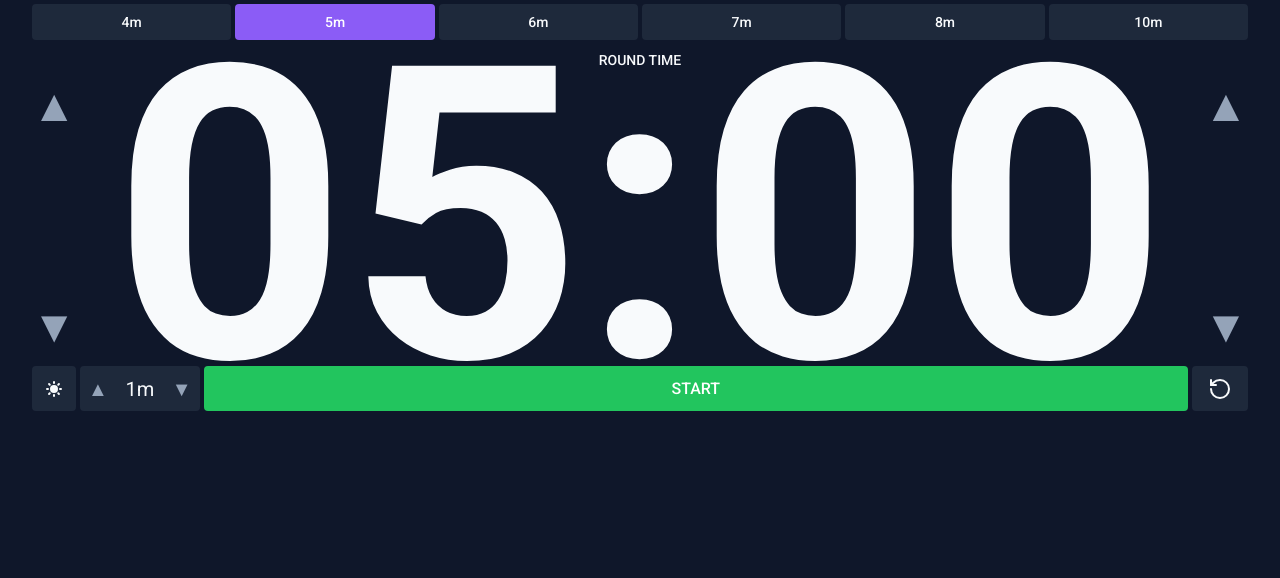
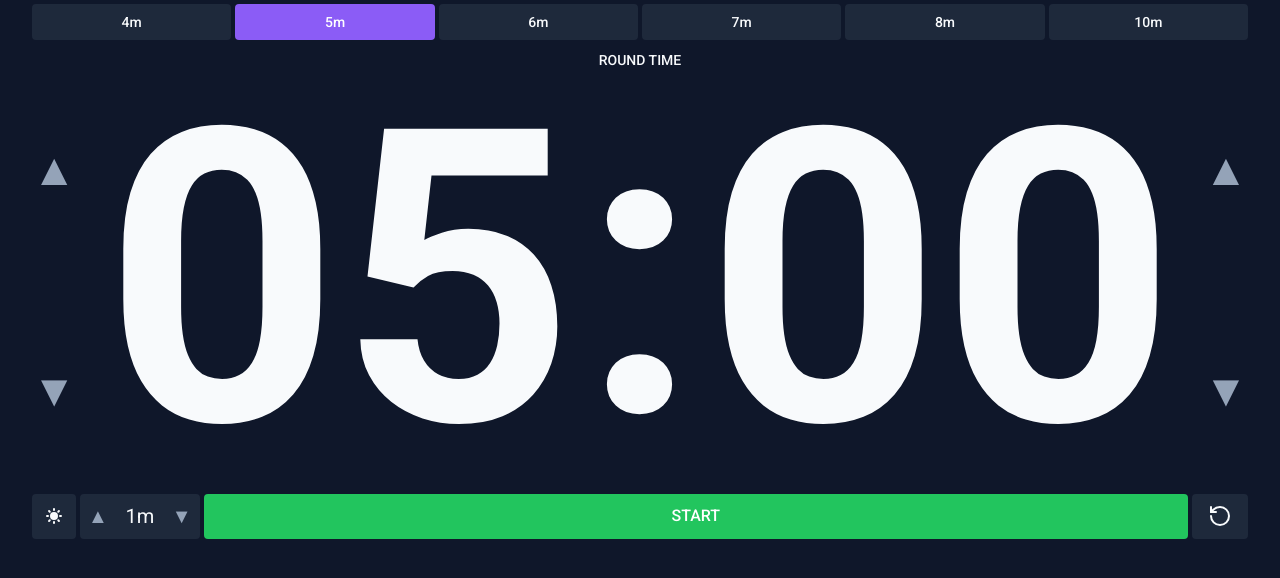
Before and after one commit to mavcon/rollclock, a React (Vite) app: page / in a window 1280 px wide. Shown: the top 578 px of the page. Built offline with nearby package versions, Linux system fonts and the light colour scheme.

Commit message:
fix: improve vertical alignment of timer colon

```diff
--- a/src/Timer.tsx
+++ b/src/Timer.tsx
@@ -90,7 +90,7 @@ const Timer: React.FC = () => {
               </button>
             </div>
 
-            <div className="font-mono text-[28vw] sm:text-[32vw] font-bold leading-[0.65] flex items-center">
+            <div className="font-mono text-[28vw] sm:text-[32vw] font-bold leading-none flex items-center">
               <div className="flex items-center">
                 {isEditingMinutes && !isRunning ? (
                   <input
@@ -99,7 +99,7 @@ const Timer: React.FC = () => {
                     value={Math.floor(time / 60)}
                     onChange={(e) => updateTime('minutes', e.target.value)}
                     onBlur={() => setIsEditingMinutes(false)}
-                    className={`w-[28vw] sm:w-[32vw] bg-transparent text-center outline-none font-mono text-[28vw] sm:text-[32vw] font-bold leading-[0.65] p-0 m-0 box-content h-[0.65em] [appearance:textfield] [&::-webkit-outer-spin-button]:appearance-none [&::-webkit-inner-spin-button]:appearance-none ${
+                    className={`w-[28vw] sm:w-[32vw] bg-transparent text-center outline-none font-mono text-[28vw] sm:text-[32vw] font-bold leading-none p-0 m-0 box-content h-[1em] [appearance:textfield] [&::-webkit-outer-spin-button]:appearance-none [&::-webkit-inner-spin-button]:appearance-none ${
                       isResting ? 'text-blue-300' : 'text-app-text-primary-light dark:text-app-text-primary-dark'
                     }`}
                     min="0"
@@ -117,7 +117,7 @@ const Timer: React.FC = () => {
                   </span>
                 )}
               </div>
-              <span className={isResting ? 'text-blue-300' : ''}>:</span>
+              <span className={`flex items-center self-center mx-2 -mt-4 ${isResting ? 'text-blue-300' : ''}`}>:</span>
               <div className="flex items-center">
                 {isEditingSeconds && !isRunning ? (
                   <input
@@ -126,7 +126,7 @@ const Timer: React.FC = () => {
                     value={time % 60}
                     onChange={(e) => updateTime('seconds', e.target.value)}
                     onBlur={() => setIsEditingSeconds(false)}
-                    className={`w-[28vw] sm:w-[32vw] bg-transparent text-center outline-none font-mono text-[28vw] sm:text-[32vw] font-bold leading-[0.65] p-0 m-0 box-content h-[0.65em] [appearance:textfield] [&::-webkit-outer-spin-button]:appearance-none [&::-webkit-inner-spin-button]:appearance-none ${
+                    className={`w-[28vw] sm:w-[32vw] bg-transparent text-center outline-none font-mono text-[28vw] sm:text-[32vw] font-bold leading-none p-0 m-0 box-content h-[1em] [appearance:textfield] [&::-webkit-outer-spin-button]:appearance-none [&::-webkit-inner-spin-button]:appearance-none ${
                       isResting ? 'text-blue-300' : 'text-app-text-primary-light dark:text-app-text-primary-dark'
                     }`}
                     min="0"
```
